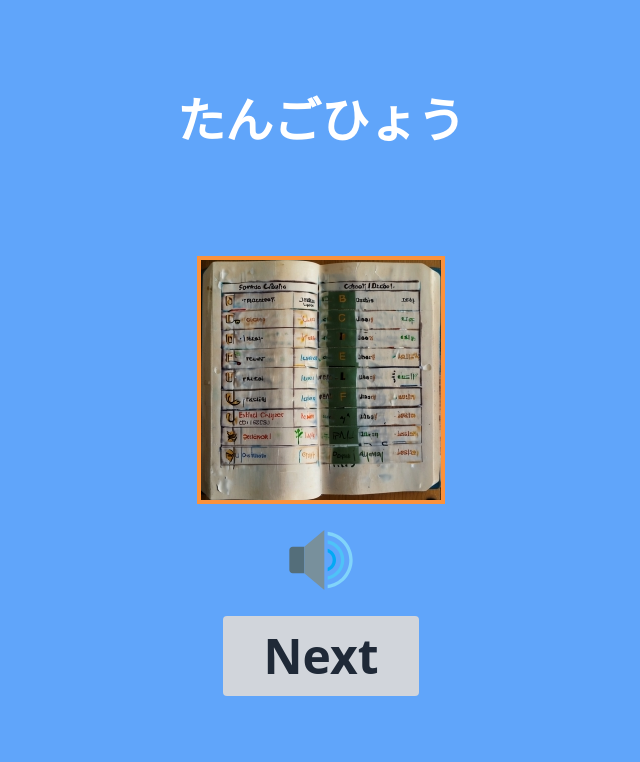
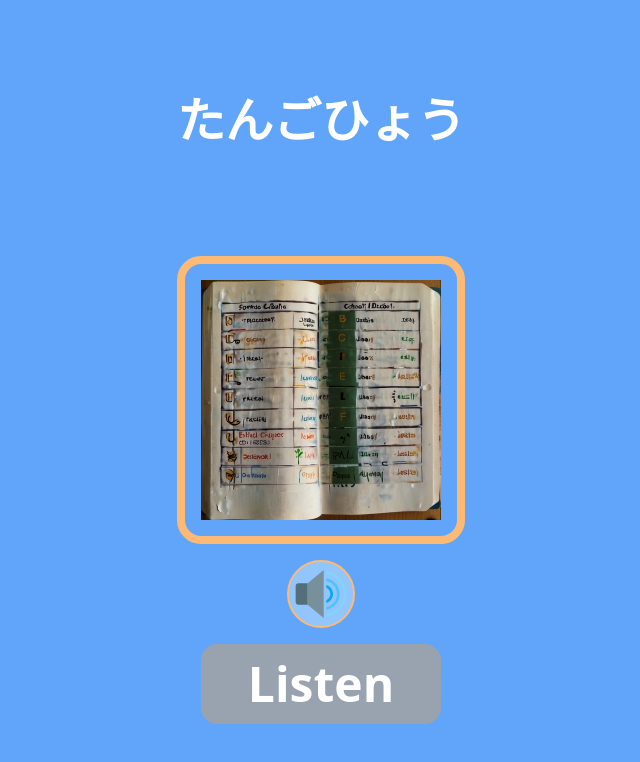
Before and after one commit to JeromeVargas/vocabulary_checker, a React (Vite) app: page /instructions in a window 1280 px wide. Shown: the top 762 px of the page, without its empty margins (319-959 px from the left). Built offline with nearby package versions, Linux system fonts and the light colour scheme.

Commit message:
refactor: update next button to only be enabled after listening to the word

```diff
--- a/src/components/interface/Interface.tsx
+++ b/src/components/interface/Interface.tsx
@@ -21,6 +21,7 @@ function Interface({ showText, handleShowText }: InterfaceProps) {
     text,
     currentImage,
     highlights,
+    speechReady,
     handleNext,
     handleReset,
     handleSpeech,
@@ -57,7 +58,7 @@ function Interface({ showText, handleShowText }: InterfaceProps) {
         )}
         <ButtonsSection
           images={images}
-          loaded={loaded}
+          speechReady={speechReady}
           handleNext={handleNext}
           handleReset={handleReset}
           handleSpeech={handleSpeech}
--- a/src/components/interface/components/ButtonsSection.tsx
+++ b/src/components/interface/components/ButtonsSection.tsx
@@ -3,7 +3,7 @@ import { type image } from "../../../types";
 
 type ButtonsSectionProps = {
   images: image[];
-  loaded: boolean;
+  speechReady: boolean;
   handleNext: () => void;
   handleReset: () => void;
   handleSpeech: () => void;
@@ -11,7 +11,7 @@ type ButtonsSectionProps = {
 
 const ButtonsSection = ({
   images,
-  loaded,
+  speechReady,
   handleNext,
   handleReset,
   handleSpeech,
@@ -20,11 +20,15 @@ const ButtonsSection = ({
     <>
       {images.length > 0 ? (
         <>
-          <button type="button" onClick={handleSpeech}>
+          <button
+            className="rounded-full border-2 border-orange-300 bg-blue-300 transition delay-150 duration-300 ease-in-out hover:-translate-y-1 hover:scale-100 hover:border-red-500"
+            type="button"
+            onClick={handleSpeech}
+          >
             <svg
               xmlns="http://www.w3.org/2000/svg"
-              width="5rem"
-              height="5rem"
+              width="4rem"
+              height="4rem"
               viewBox="0 0 48 48"
             >
               <path
@@ -49,14 +53,14 @@ const ButtonsSection = ({
           <button
             onClick={handleNext}
             className={
-              !loaded
-                ? "cursor-not-allowed rounded bg-neutral-main px-10 py-4 text-center font-bold text-neutral-contrast opacity-50 hover:bg-neutral-shade"
-                : "rounded bg-neutral-main px-10 py-4 text-center font-bold text-neutral-contrast hover:bg-neutral-shade"
+              !speechReady
+                ? "w-60 cursor-none rounded-2xl bg-neutral-shade px-10 py-4 text-center font-bold text-text-base "
+                : "w-60 rounded-2xl bg-gray-600 px-10 py-4 text-center font-bold text-text-base opacity-80 hover:border-2 hover:border-accent"
             }
             type="button"
-            disabled={!loaded}
+            disabled={!speechReady}
           >
-            Next
+            {!speechReady ? "Listen" : "Next"}
           </button>
         </>
       ) : (
--- a/src/components/interface/components/imageSection/ImageSection.tsx
+++ b/src/components/interface/components/imageSection/ImageSection.tsx
@@ -14,7 +14,11 @@ const ImageSection = ({
 }: ImageSectionProps) => {
   return (
     <>
-      <section className={"grid border-4 border-accent bg-background"}>
+      <section
+        className={
+          "grid rounded-3xl border-8 border-orange-300 bg-background p-4"
+        }
+      >
         {images.map((image) => {
           const imageUrl: string = new URL(
             `../../../../images/${image.translation}.jpg`,
--- a/src/hooks/useImages.ts
+++ b/src/hooks/useImages.ts
@@ -12,6 +12,7 @@ export const useImages = () => {
   const [images, setImages] = useState(
     data[path as keyof typeof data].metadata,
   );
+  const [speechReady, setSpeechReady] = useState(false);
 
   const index = useMemo(() => {
     return randomNumber(0, images.length - 1);
@@ -23,6 +24,7 @@ export const useImages = () => {
   const highlights = data[path as keyof typeof data].wordsToHighlight;
 
   const handleNext = () => {
+    setSpeechReady(false);
     setImages((prevArray) =>
       prevArray.filter((image) => image !== images[index]),
     );
@@ -33,6 +35,9 @@ export const useImages = () => {
   };
 
   const handleSpeech = () => {
+    setTimeout(() => {
+      setSpeechReady(true);
+    }, 1000);
     speechUtterance(text);
   };
 
@@ -41,6 +46,7 @@ export const useImages = () => {
     text,
     currentImage,
     highlights,
+    speechReady,
     handleNext,
     handleReset,
     handleSpeech,
```
